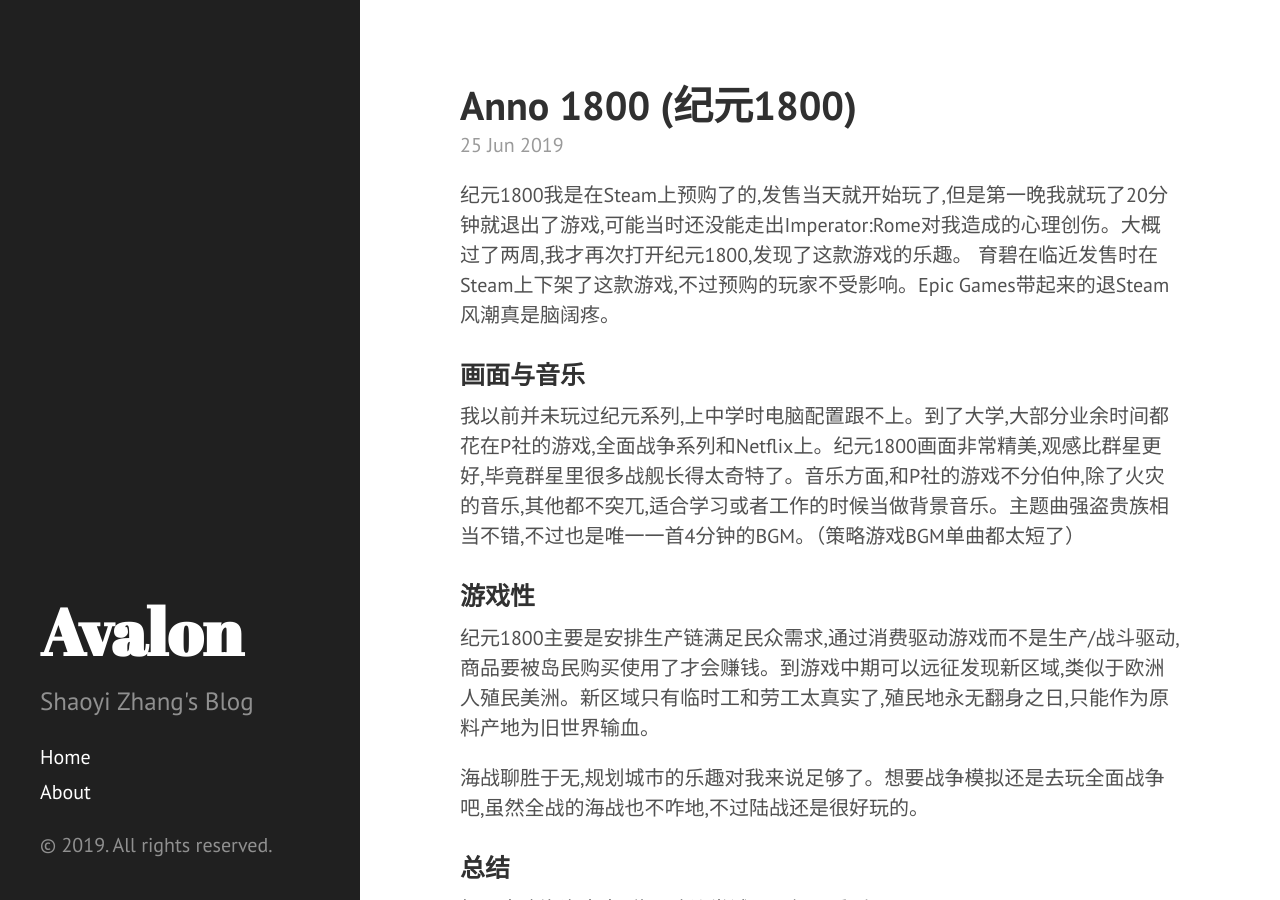
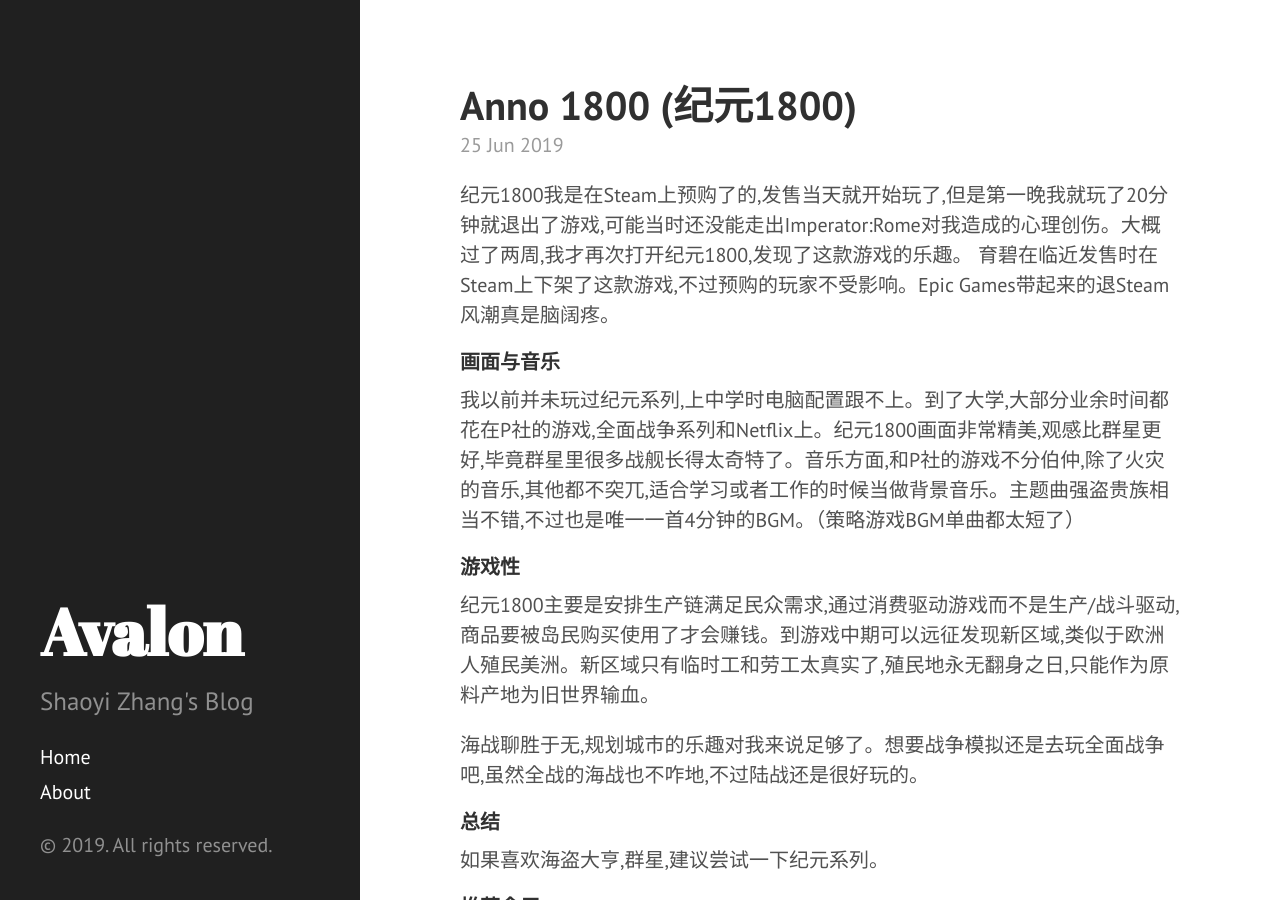
Before and after one commit to ShaoyiZhang/ShaoyiZhang.github.io, a Jekyll site: the page built from _posts/2019-06-25-Anno-1800.md, in a window 1280 px wide and 900 px high. Built offline with Jekyll 4.4.1, drawn with Linux system fonts in a browser that asks for light colours; comment, search, counter and statistics services are not loaded.

```diff
--- a/_includes/analytics.html
+++ b/_includes/analytics.html
@@ -5,5 +5,5 @@
   function gtag(){dataLayer.push(arguments);}
   gtag('js', new Date());
 
-  gtag('config', site.google_analytics);
+  gtag('config','{{site.google_analytics}}');
 </script>
--- a/_posts/2019-06-25-Anno-1800.md
+++ b/_posts/2019-06-25-Anno-1800.md
@@ -8,15 +8,15 @@ comments: true
 <!--more-->
 育碧在临近发售时在Steam上下架了这款游戏,不过预购的玩家不受影响。Epic Games带起来的退Steam风潮真是脑阔疼。
 
-### 画面与音乐
+#### 画面与音乐
 我以前并未玩过纪元系列,上中学时电脑配置跟不上。到了大学,大部分业余时间都花在P社的游戏,全面战争系列和Netflix上。纪元1800画面非常精美,观感比群星更好,毕竟群星里很多战舰长得太奇特了。音乐方面,和P社的游戏不分伯仲,除了火灾的音乐,其他都不突兀,适合学习或者工作的时候当做背景音乐。主题曲强盗贵族相当不错,不过也是唯一一首4分钟的BGM。（策略游戏BGM单曲都太短了）
 
-### 游戏性
+#### 游戏性
 纪元1800主要是安排生产链满足民众需求,通过消费驱动游戏而不是生产/战斗驱动,商品要被岛民购买使用了才会赚钱。到游戏中期可以远征发现新区域,类似于欧洲人殖民美洲。新区域只有临时工和劳工太真实了,殖民地永无翻身之日,只能作为原料产地为旧世界输血。
 
 海战聊胜于无,规划城市的乐趣对我来说足够了。想要战争模拟还是去玩全面战争吧,虽然全战的海战也不咋地,不过陆战还是很好玩的。
 
-### 总结
+#### 总结
 如果喜欢海盗大亨,群星,建议尝试一下纪元系列。
 
 #### 推荐食用
```
